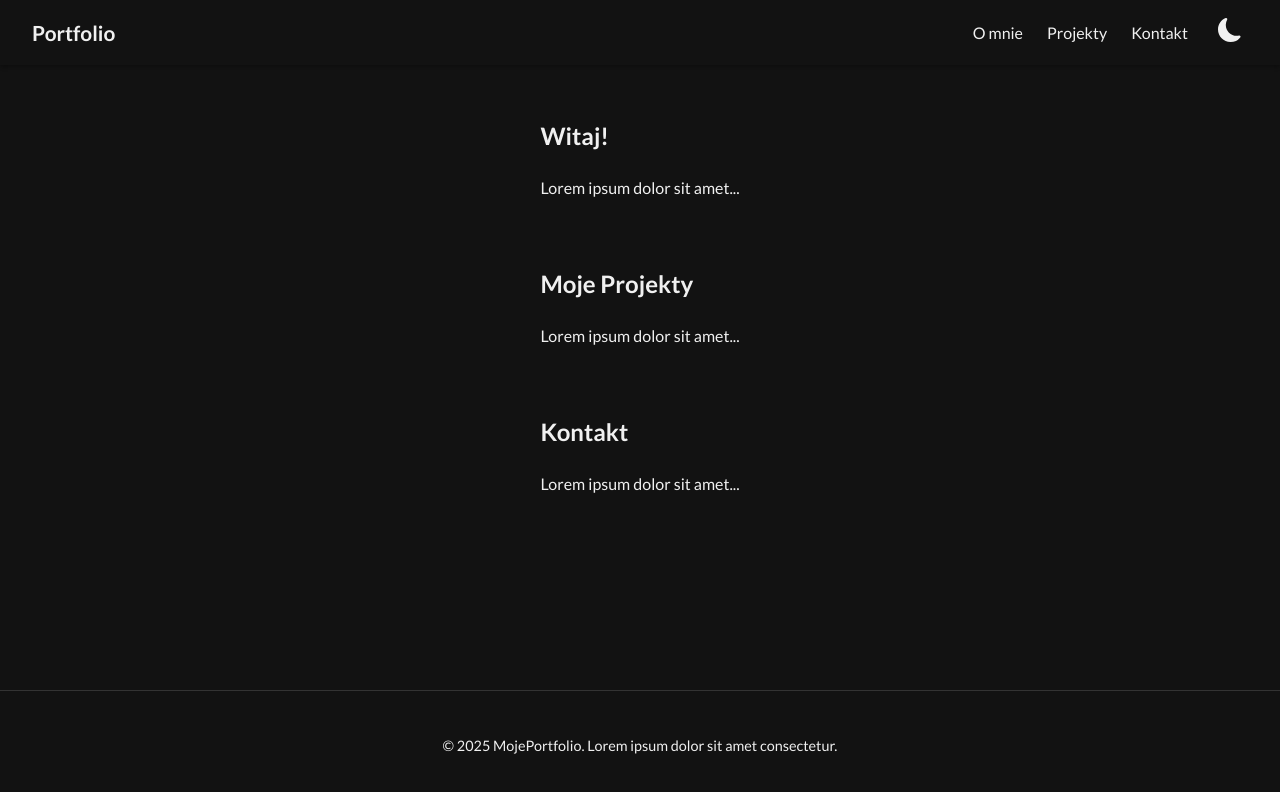
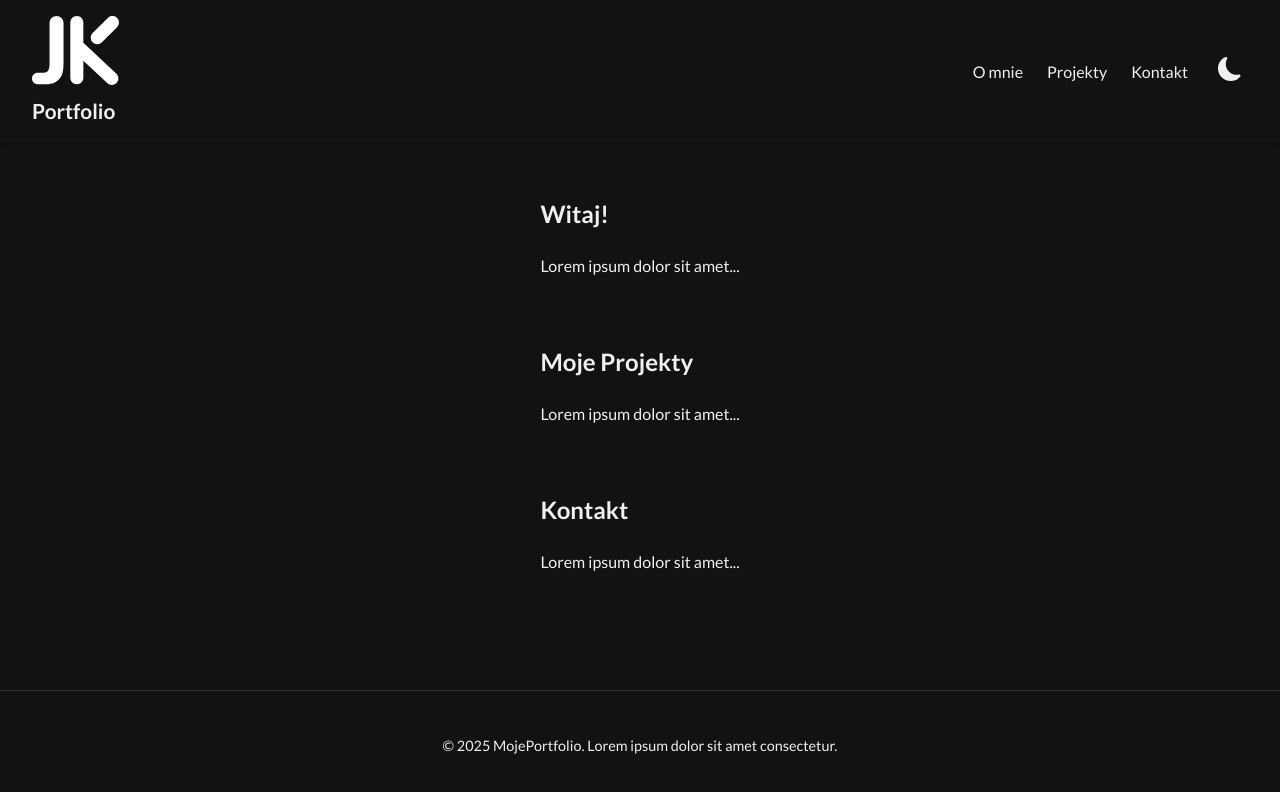
Before and after one commit to kurdzieljakub/portfolio, a plain HTML site: page index.html in a window 1280 px wide. Drawn offline with Linux system fonts and the light colour scheme.

Commit message:
Update index.html

```diff
--- a/index.html
+++ b/index.html
@@ -4,13 +4,14 @@
   <meta charset="UTF-8" />
   <meta name="viewport" content="width=device-width, initial-scale=1.0" />
   <title>Moje Portfolio</title>
+  <link rel="icon" type="image/x-icon" href="logo.svg">
   <link href="https://fonts.googleapis.com/css2?family=Lato:wght@300;400;700&display=swap" rel="stylesheet">
   <link rel="stylesheet" href="styles.css" />
 </head>
 <body class="dark">
   <header>
     <nav class="navbar">
-      <div class="logo">Portfolio</div>
+      <div class="logo"> <img src="logo.svg"/> Portfolio</div>
       <div class="right-controls">
         <div class="menu-toggle">&#9776;</div>
       </div>
```
